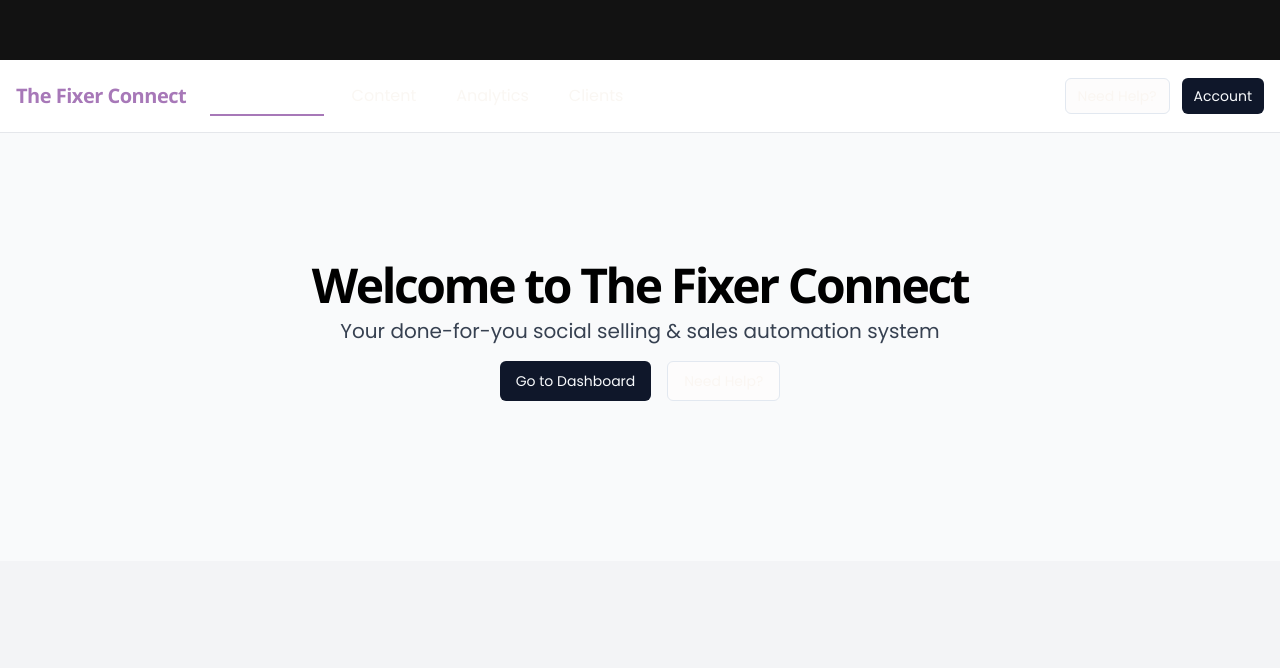
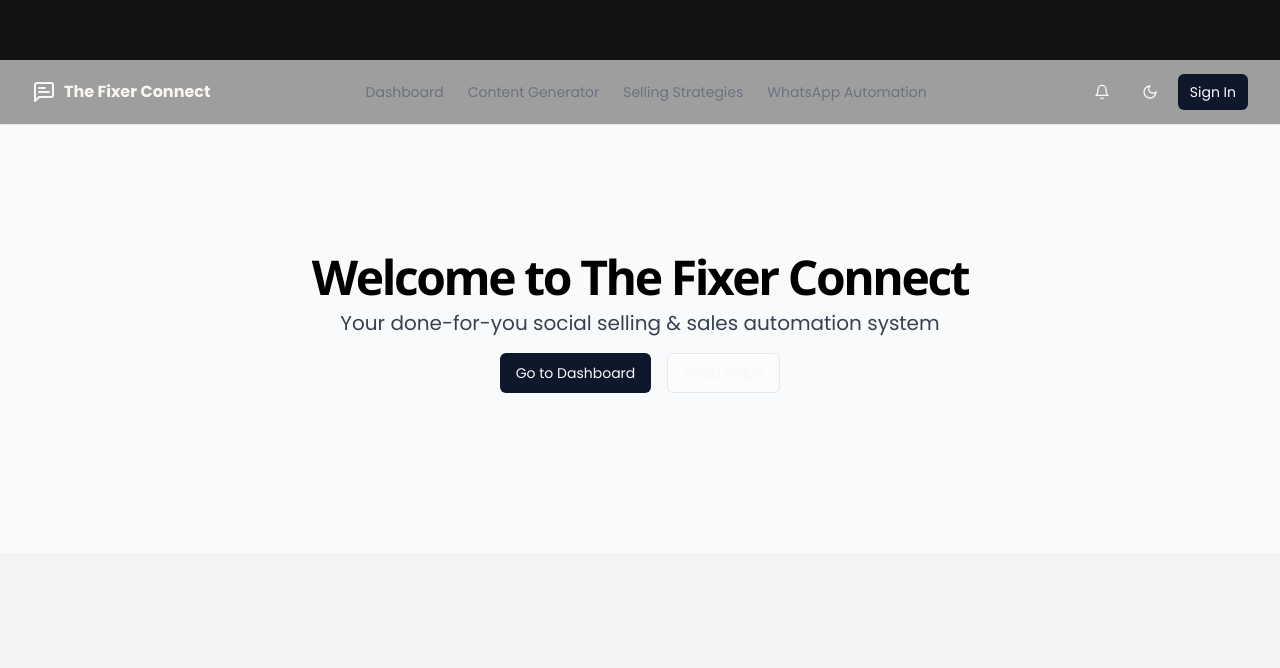
Before and after one commit to TheFixerCo/thefixerco, a React (Vite) app: page /dashboard in a window 1280 px wide. Shown: the part 132-800 px from the top of the page. Built offline with nearby package versions, Linux system fonts and the light colour scheme; a web font is replaced by a local one.

Commit message:
Implement dashboard header component
Adds a new dashboard header component with mobile menu and navigation links.

```diff
--- /dev/null
+++ b/src/components/DashboardHeader.tsx
@@ -0,0 +1,128 @@
+
+import { useState } from "react";
+import { Link } from "react-router-dom";
+import { Button } from "@/components/ui/button";
+import { Menu, X, MessageSquareText, Bell } from "lucide-react";
+import { Sheet, SheetContent, SheetTrigger } from "@/components/ui/sheet";
+import { ModeToggle } from "./ModeToggle";
+
+export const DashboardHeader = () => {
+  const [isOpen, setIsOpen] = useState(false);
+
+  return (
+    <header className="sticky top-0 z-50 w-full border-b bg-background/95 backdrop-blur supports-[backdrop-filter]:bg-background/60 bg-white dark:bg-fixer-dark">
+      <div className="container flex h-16 items-center justify-between">
+        <div className="flex items-center gap-2">
+          <Sheet open={isOpen} onOpenChange={setIsOpen}>
+            <SheetTrigger asChild>
+              <Button variant="outline" size="icon" className="md:hidden">
+                <Menu className="h-5 w-5" />
+                <span className="sr-only">Toggle menu</span>
+              </Button>
+            </SheetTrigger>
+            <SheetContent side="left" className="w-[240px] sm:w-[300px]">
+              <div className="flex h-full flex-col justify-between">
+                <div className="px-2 py-6">
+                  <Link to="/" className="flex items-center gap-2 font-bold" onClick={() => setIsOpen(false)}>
+                    <MessageSquareText className="h-6 w-6" />
+                    <span>The Fixer Connect</span>
+                  </Link>
+                  <nav className="mt-6 flex flex-col gap-4">
+                    <Link
+                      to="/dashboard"
+                      className="text-gray-500 hover:text-black dark:text-gray-400 dark:hover:text-white"
+                      onClick={() => setIsOpen(false)}
+                    >
+                      Dashboard
+                    </Link>
+                    <Link
+                      to="#content-generator"
+                      className="text-gray-500 hover:text-black dark:text-gray-400 dark:hover:text-white"
+                      onClick={() => setIsOpen(false)}
+                    >
+                      Content Generator
+                    </Link>
+                    <Link
+                      to="#strategies"
+                      className="text-gray-500 hover:text-black dark:text-gray-400 dark:hover:text-white"
+                      onClick={() => setIsOpen(false)}
+                    >
+                      Selling Strategies
+                    </Link>
+                    <Link
+                      to="#automation"
+                      className="text-gray-500 hover:text-black dark:text-gray-400 dark:hover:text-white"
+                      onClick={() => setIsOpen(false)}
+                    >
+                      WhatsApp Automation
+                    </Link>
+                    <Link
+                      to="#analytics"
+                      className="text-gray-500 hover:text-black dark:text-gray-400 dark:hover:text-white"
+                      onClick={() => setIsOpen(false)}
+                    >
+                      Analytics
+                    </Link>
+                    <Link
+                      to="#settings"
+                      className="text-gray-500 hover:text-black dark:text-gray-400 dark:hover:text-white"
+                      onClick={() => setIsOpen(false)}
+                    >
+                      Settings
+                    </Link>
+                  </nav>
+                </div>
+                <div className="border-t p-4">
+                  <Button className="w-full" onClick={() => setIsOpen(false)}>
+                    <X className="mr-2 h-4 w-4" />
+                    Close Menu
+                  </Button>
+                </div>
+              </div>
+            </SheetContent>
+          </Sheet>
+          <Link to="/" className="hidden items-center gap-2 font-bold md:flex">
+            <MessageSquareText className="h-6 w-6" />
+            <span>The Fixer Connect</span>
+          </Link>
+        </div>
+        <nav className="hidden gap-6 md:flex">
+          <Link
+            to="/dashboard"
+            className="text-sm font-medium text-gray-500 transition-colors hover:text-black dark:text-gray-400 dark:hover:text-white"
+          >
+            Dashboard
+          </Link>
+          <Link
+            to="#content-generator"
+            className="text-sm font-medium text-gray-500 transition-colors hover:text-black dark:text-gray-400 dark:hover:text-white"
+          >
+            Content Generator
+          </Link>
+          <Link
+            to="#strategies"
+            className="text-sm font-medium text-gray-500 transition-colors hover:text-black dark:text-gray-400 dark:hover:text-white"
+          >
+            Selling Strategies
+          </Link>
+          <Link
+            to="#automation"
+            className="text-sm font-medium text-gray-500 transition-colors hover:text-black dark:text-gray-400 dark:hover:text-white"
+          >
+            WhatsApp Automation
+          </Link>
+        </nav>
+        <div className="flex items-center gap-2">
+          <Button variant="ghost" size="icon">
+            <Bell className="h-5 w-5" />
+            <span className="sr-only">Notifications</span>
+          </Button>
+          <ModeToggle />
+          <Button size="sm" className="hidden md:flex">
+            Sign In
+          </Button>
+        </div>
+      </div>
+    </header>
+  );
+};
--- /dev/null
+++ b/src/components/DashboardShell.tsx
@@ -0,0 +1,14 @@
+
+import React from "react";
+
+interface DashboardShellProps {
+  children: React.ReactNode;
+}
+
+export const DashboardShell: React.FC<DashboardShellProps> = ({ children }) => {
+  return (
+    <div className="min-h-screen bg-gray-50 dark:bg-fixer-dark">
+      {children}
+    </div>
+  );
+};
--- /dev/null
+++ b/src/components/FeatureCard.tsx
@@ -0,0 +1,29 @@
+
+import React from "react";
+import { Link } from "react-router-dom";
+import { Button } from "@/components/ui/button";
+
+interface FeatureCardProps {
+  icon: React.ReactNode;
+  title: string;
+  description: string;
+  href: string;
+}
+
+export const FeatureCard: React.FC<FeatureCardProps> = ({
+  icon,
+  title,
+  description,
+  href,
+}) => {
+  return (
+    <div className="glass-card rounded-lg p-6 flex flex-col items-center text-center transition-all duration-300 hover:transform hover:scale-[1.03] bg-white dark:bg-fixer-dark/80 border border-gray-200 dark:border-gray-800 shadow-sm">
+      <div className="mb-4">{icon}</div>
+      <h3 className="text-xl font-open-sans font-bold mb-2 text-black dark:text-white">{title}</h3>
+      <p className="text-gray-600 dark:text-gray-300 font-poppins mb-4">{description}</p>
+      <Button variant="link" asChild className="text-purple-custom hover:text-purple-accent">
+        <Link to={href}>Learn more</Link>
+      </Button>
+    </div>
+  );
+};
--- /dev/null
+++ b/src/components/ModeToggle.tsx
@@ -0,0 +1,35 @@
+
+import { Button } from "@/components/ui/button";
+import { Moon, Sun } from "lucide-react";
+import { useEffect, useState } from "react";
+
+export const ModeToggle = () => {
+  const [theme, setTheme] = useState(() => {
+    if (typeof window !== "undefined") {
+      return localStorage.getItem("theme") || "light";
+    }
+    return "light";
+  });
+
+  useEffect(() => {
+    const root = window.document.documentElement;
+    root.classList.remove("light", "dark");
+    root.classList.add(theme);
+    localStorage.setItem("theme", theme);
+  }, [theme]);
+
+  const toggleTheme = () => {
+    setTheme(theme === "light" ? "dark" : "light");
+  };
+
+  return (
+    <Button variant="ghost" size="icon" onClick={toggleTheme}>
+      {theme === "light" ? (
+        <Moon className="h-[1.2rem] w-[1.2rem] rotate-0 scale-100 transition-all" />
+      ) : (
+        <Sun className="h-[1.2rem] w-[1.2rem] rotate-0 scale-100 transition-all" />
+      )}
+      <span className="sr-only">Toggle theme</span>
+    </Button>
+  );
+};
--- a/src/pages/Dashboard.tsx
+++ b/src/pages/Dashboard.tsx
@@ -3,62 +3,9 @@ import React from "react";
 import { Link } from "react-router-dom";
 import { Button } from "@/components/ui/button";
 import { MessageSquareText, Sparkles, Share2, Send, BarChart3, Users, Calendar } from "lucide-react";
-
-// Feature Card Component
-const FeatureCard = ({
-  icon,
-  title,
-  description,
-  href
-}: {
-  icon: React.ReactNode;
-  title: string;
-  description: string;
-  href: string;
-}) => {
-  return (
-    <div className="glass-card rounded-lg p-6 flex flex-col items-center text-center transition-all duration-300 hover:transform hover:scale-[1.03]">
-      <div className="mb-4">{icon}</div>
-      <h3 className="text-xl font-open-sans font-bold mb-2 text-black dark:text-white">{title}</h3>
-      <p className="text-gray-600 dark:text-gray-300 font-poppins mb-4">{description}</p>
-      <Button variant="link" asChild className="text-purple-custom hover:text-purple-accent">
-        <Link to={href}>Learn more</Link>
-      </Button>
-    </div>
-  );
-};
-
-// DashboardHeader Component
-const DashboardHeader = () => {
-  return (
-    <header className="w-full py-4 border-b border-gray-200 dark:border-gray-800 bg-white dark:bg-fixer-dark">
-      <div className="container mx-auto px-4 flex items-center justify-between">
-        <div className="flex items-center gap-6">
-          <h2 className="text-xl font-open-sans font-bold text-purple-custom">The Fixer Connect</h2>
-          <nav className="hidden md:flex items-center gap-4">
-            <Link to="/dashboard" className="nav-link active">Dashboard</Link>
-            <Link to="/content" className="nav-link">Content</Link>
-            <Link to="/analytics" className="nav-link">Analytics</Link>
-            <Link to="/clients" className="nav-link">Clients</Link>
-          </nav>
-        </div>
-        <div className="flex items-center gap-3">
-          <Button variant="outline" size="sm">Need Help?</Button>
-          <Button variant="default" size="sm">Account</Button>
-        </div>
-      </div>
-    </header>
-  );
-};
-
-// DashboardShell Component
-const DashboardShell = ({ children }: { children: React.ReactNode }) => {
-  return (
-    <div className="min-h-screen bg-gray-50 dark:bg-fixer-dark">
-      {children}
-    </div>
-  );
-};
+import { DashboardHeader } from "@/components/DashboardHeader";
+import { DashboardShell } from "@/components/DashboardShell";
+import { FeatureCard } from "@/components/FeatureCard";
 
 const Dashboard = () => {
   return (
```
